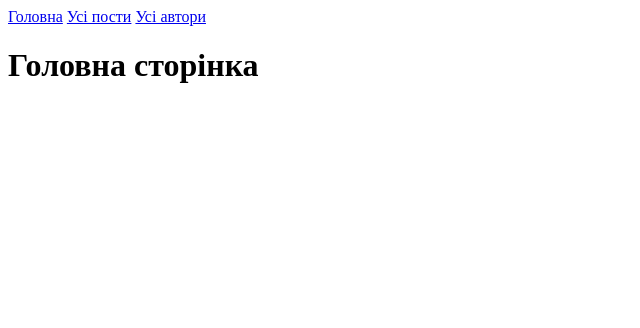
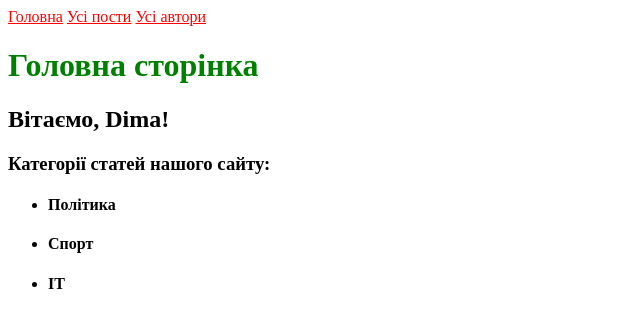
Before and after one commit to dmytrolarin/blog_12_00, a Django app: page / in a window 1280 px wide. Shown: the top 328 px of the page, without its empty margins (0-640 px from the left). Run offline with Django 5.2, Linux system fonts and the light colour scheme.

Commit message:
Work with static files and templates

```diff
--- a/blog/blog/settings.py
+++ b/blog/blog/settings.py
@@ -120,6 +120,8 @@ USE_TZ = True
 
 STATIC_URL = 'static/'
 
+STATICFILES_DIRS = [BASE_DIR / 'static']
+
 # Default primary key field type
 # https://docs.djangoproject.com/en/5.1/ref/settings/#default-auto-field
 
--- /dev/null
+++ b/blog/core_app/static/core_app/css/style.css
@@ -0,0 +1,3 @@
+h1{
+    color: green;
+}
--- a/blog/core_app/templates/core_app/home.html
+++ b/blog/core_app/templates/core_app/home.html
@@ -1,5 +1,29 @@
 {% extends "base.html" %}
+{% load static %}
+
+
+
+
+{% block links %}
+    <link rel="stylesheet" href="{% static 'core_app/css/style.css' %}">
+{% endblock %}
 
 {% block content %}
     <h1>Головна сторінка</h1>
+
+    {% if username %}
+        <h2>Вітаємо, {{ username }}!</h2>
+    {% else %}
+        <h2>Ви не війшли в акаунт</h2>
+    {% endif %}
+
+    <h3>Категорії статей нашого сайту:</h3>
+
+    <ul>
+        {% for category in categories %}
+            <li><h4>{{ category }}</h4></li>
+        {% endfor %}
+    </ul>
+
+
 {% endblock %}
--- a/blog/core_app/views.py
+++ b/blog/core_app/views.py
@@ -2,4 +2,14 @@ from django.shortcuts import render
 
 # Create your views here.
 def show_home(request):
-    return render(request,"core_app/home.html")
+    username = 'Dima'
+    category_list = ["Політика", "Спорт", "ІТ"]
+
+    return render(
+        request,
+        "core_app/home.html",
+        context = {
+            "username": username,
+            "categories": category_list
+        }
+    )
--- /dev/null
+++ b/blog/static/css/style.css
@@ -0,0 +1,3 @@
+a {
+    color: red;
+}
--- a/blog/templates/base.html
+++ b/blog/templates/base.html
@@ -1,7 +1,11 @@
+{% load static %}
 <html lang="en">
     <head>
         <meta charset="UTF-8">
         <meta name="viewport" content="width=device-width, initial-scale=1.0">
+        <link rel="stylesheet" href="{% static 'css/style.css' %}">
+        {% block links %}
+        {% endblock %}
         <title>Document</title>
     </head>
     <body>
```
